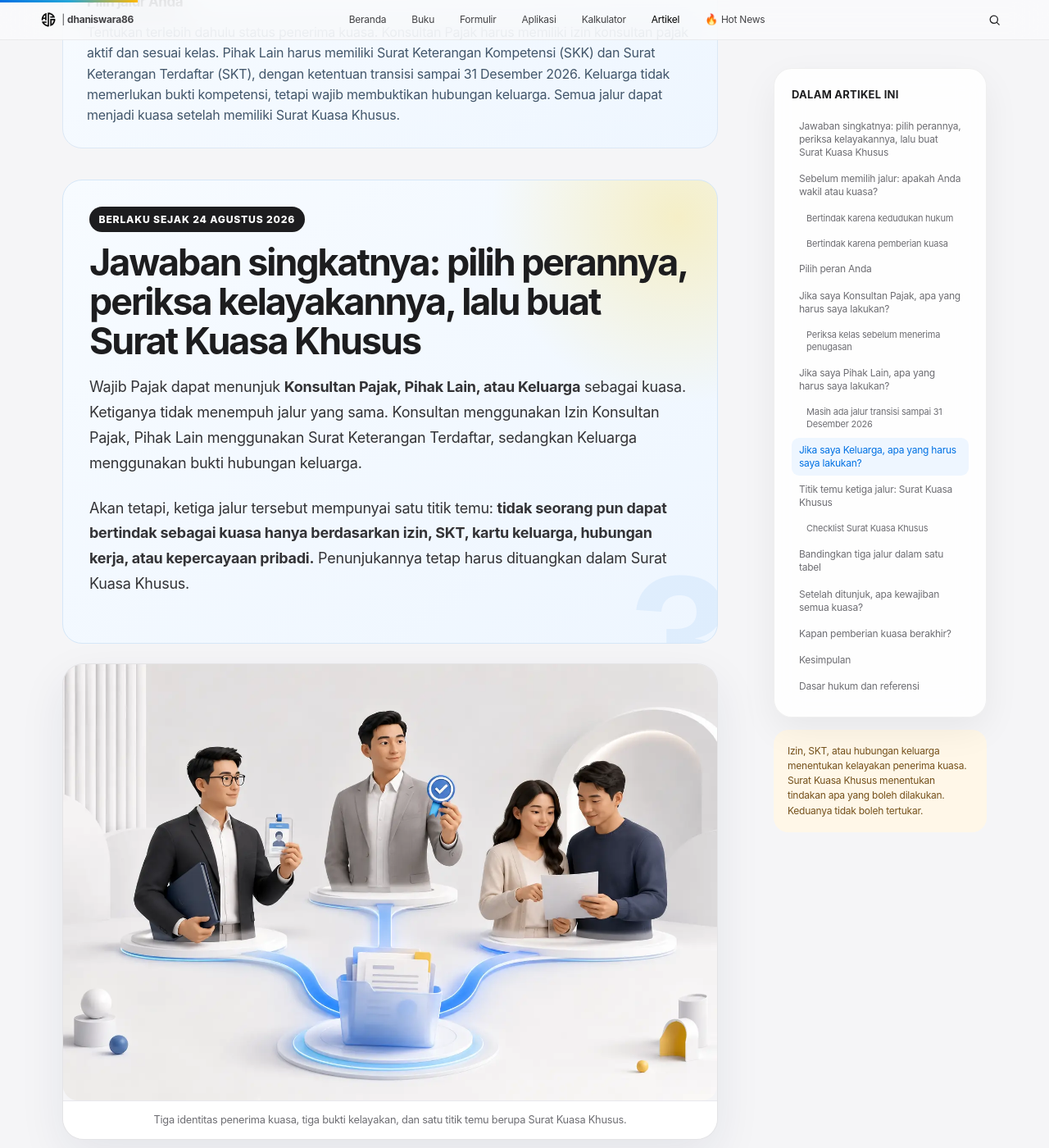
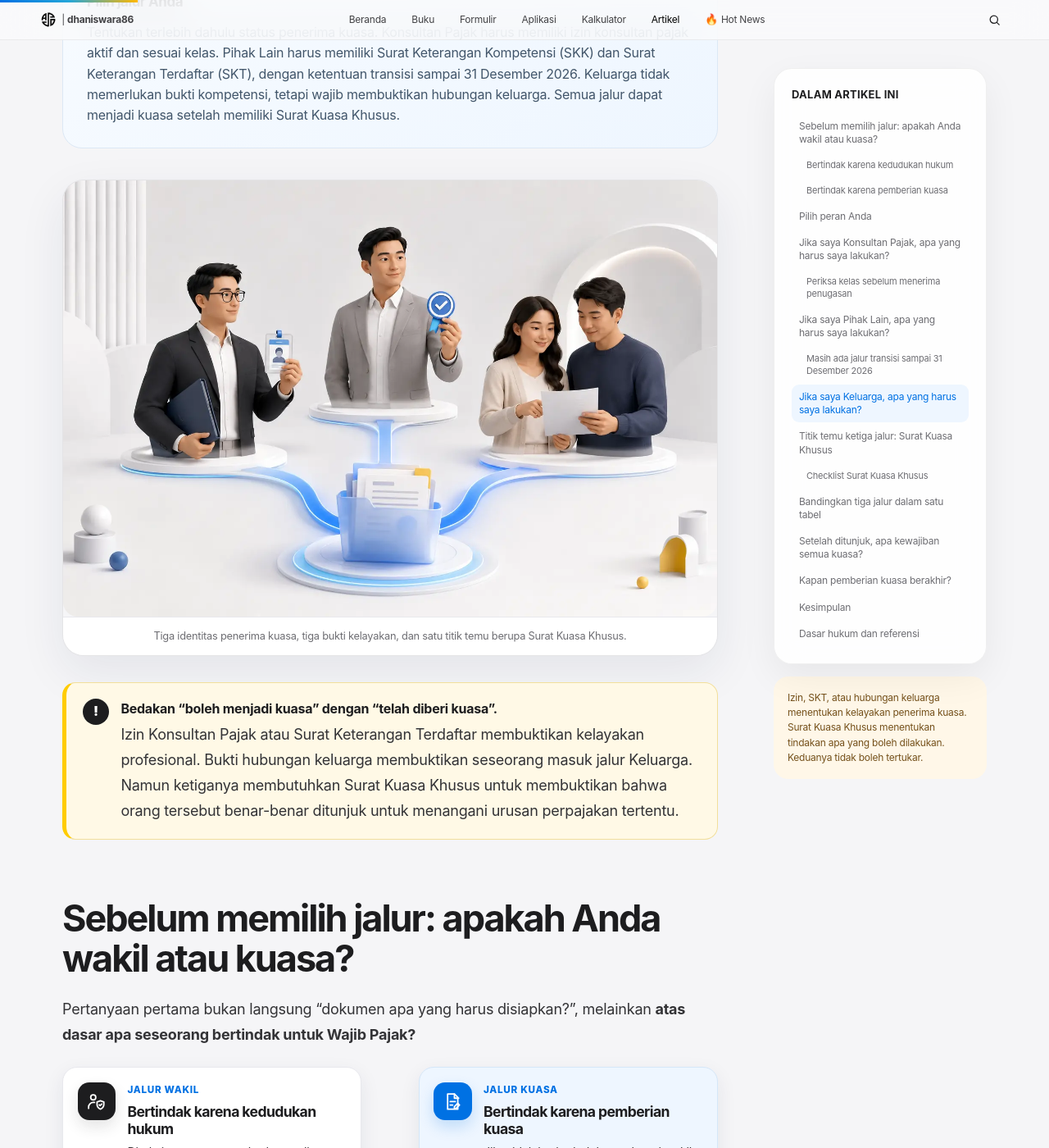
Before and after one commit to dhaniswara86/dhaniswara86.github.io, a Jekyll site: the page built from _artikel/pmk-55-2026-konsultan-pajak-kuasa-wajib-pajak.md, in a window 1280 px wide and 1400 px high, scrolled down 921 px. Shown: the whole window at 82% size. Built offline with Jekyll 4.4.1, drawn with Linux system fonts in a browser that asks for light colours; some of the changed text lies outside the part shown.

Commit message:
Revise roles and requirements for tax representation
Updated the explanation of the roles and requirements for tax representatives, clarifying the need for a Special Power of Attorney.

```diff
--- a/_artikel/pmk-55-2026-konsultan-pajak-kuasa-wajib-pajak.md
+++ b/_artikel/pmk-55-2026-konsultan-pajak-kuasa-wajib-pajak.md
@@ -34,13 +34,6 @@ custom_js:
   - "/assets/js/pmk-55-2026-kuasa-wajib-pajak.js"
 ---
 
-<section class="kuasa26-lead" aria-labelledby="jawaban-singkat">
-  <div class="kuasa26-kicker">Berlaku sejak 24 Agustus 2026</div>
-  <h2 id="jawaban-singkat">Jawaban singkatnya: pilih perannya, periksa kelayakannya, lalu buat Surat Kuasa Khusus</h2>
-  <p>Wajib Pajak dapat menunjuk <strong>Konsultan Pajak, Pihak Lain, atau Keluarga</strong> sebagai kuasa. Ketiganya tidak menempuh jalur yang sama. Konsultan menggunakan Izin Konsultan Pajak, Pihak Lain menggunakan Surat Keterangan Terdaftar, sedangkan Keluarga menggunakan bukti hubungan keluarga.</p>
-  <p>Akan tetapi, ketiga jalur tersebut mempunyai satu titik temu: <strong>tidak seorang pun dapat bertindak sebagai kuasa hanya berdasarkan izin, SKT, kartu keluarga, hubungan kerja, atau kepercayaan pribadi.</strong> Penunjukannya tetap harus dituangkan dalam Surat Kuasa Khusus.</p>
-</section>
-
 <figure class="kuasa26-hero-image">
   <img src="/assets/img/pmk-55-2026-alur-kuasa-wajib-pajak.webp" width="1536" height="1024" loading="eager" decoding="async" alt="Ilustrasi tiga jalur Kuasa Wajib Pajak: Konsultan Pajak, Pihak Lain yang kompeten, dan Keluarga, yang terhubung menuju dokumen penugasan Wajib Pajak.">
   <figcaption>Tiga identitas penerima kuasa, tiga bukti kelayakan, dan satu titik temu berupa Surat Kuasa Khusus.</figcaption>
@@ -50,7 +43,7 @@ custom_js:
   <span class="kuasa26-alert__icon" aria-hidden="true">!</span>
   <div>
     <strong>Bedakan “boleh menjadi kuasa” dengan “telah diberi kuasa”.</strong>
-    <p>Izin Konsultan Pajak atau SKT membuktikan kelayakan profesional. Bukti hubungan keluarga membuktikan seseorang masuk jalur Keluarga. Surat Kuasa Khusus membuktikan bahwa orang tersebut benar-benar ditunjuk untuk menangani urusan perpajakan tertentu.</p>
+    <p>Izin Konsultan Pajak atau Surat Keterangan Terdaftar membuktikan kelayakan profesional. Bukti hubungan keluarga membuktikan seseorang masuk jalur Keluarga. Namun ketiganya membutuhkan Surat Kuasa Khusus untuk membuktikan bahwa orang tersebut benar-benar ditunjuk untuk menangani urusan perpajakan tertentu.</p>
   </div>
 </aside>
 
```
